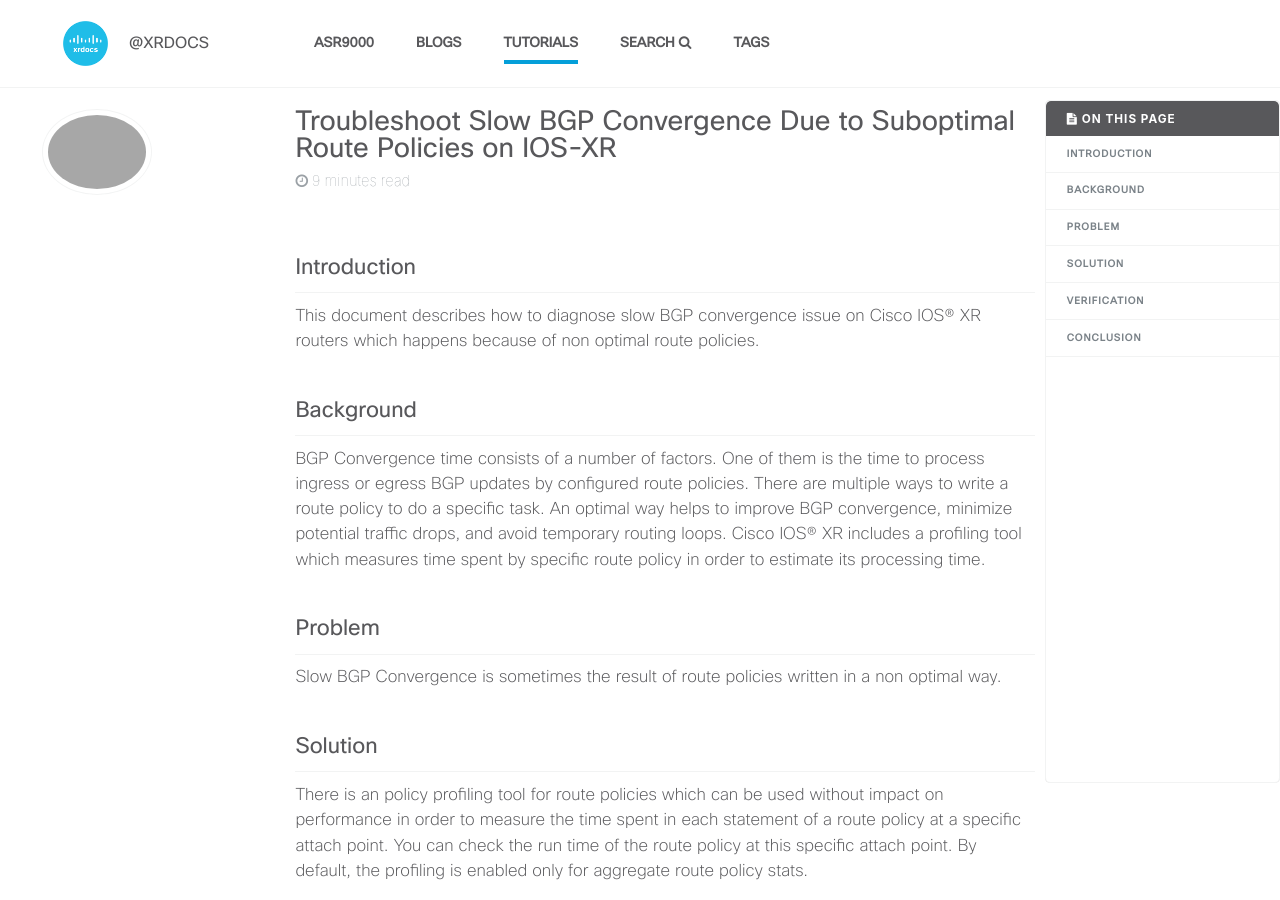
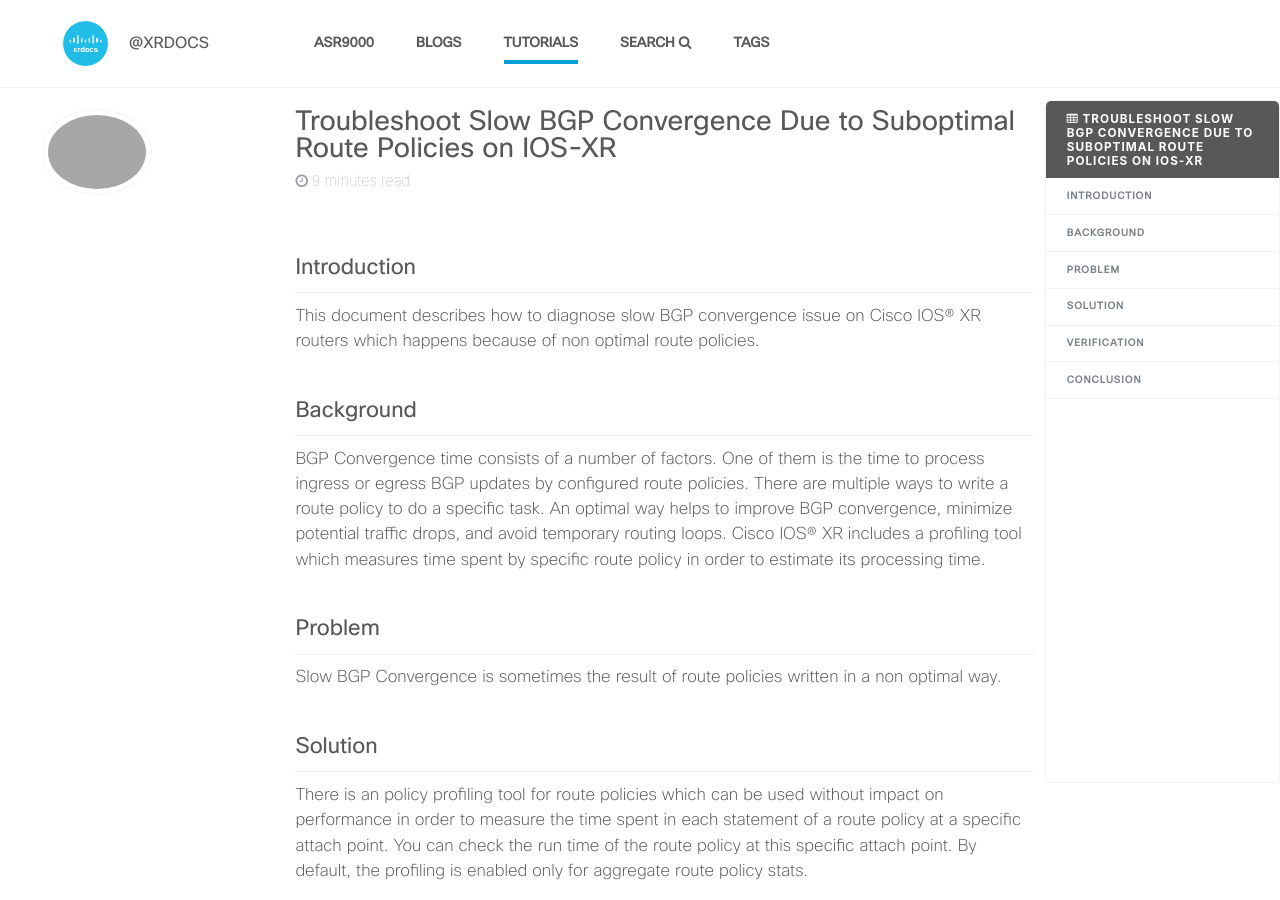
Before and after one commit to xrdocs/asr9k, a Jekyll site: the page built from _tutorials/troubleshoot-slow-bgp-convergence-due-to-rpl.md, in a window 1280 px wide and 900 px high. Built offline with Jekyll 4.4.1, drawn with Linux system fonts in a browser that asks for light colours; comment, search, counter and statistics services are not loaded.

Commit message:
Update troubleshoot-slow-bgp-convergence-due-to-rpl.md

```diff
--- a/_tutorials/troubleshoot-slow-bgp-convergence-due-to-rpl.md
+++ b/_tutorials/troubleshoot-slow-bgp-convergence-due-to-rpl.md
@@ -12,7 +12,7 @@ excerpt: >-
   This document describes how to diagnose slow BGP convergence issue on Cisco
   IOS® XR routers which happens because of non optimal route policies.
 ---
-{% include toc %}
+{% include toc icon="table" title="Troubleshoot Slow BGP Convergence Due to Suboptimal Route Policies on IOS-XR" %}
 
 # Introduction
 
```
